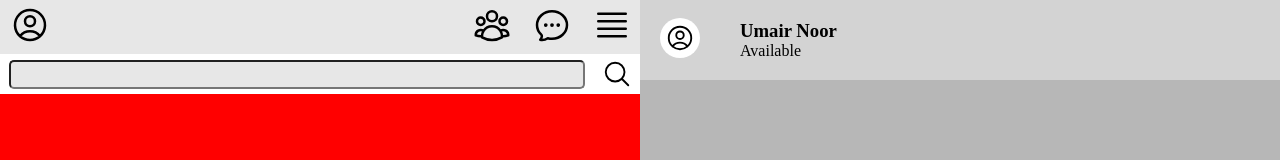
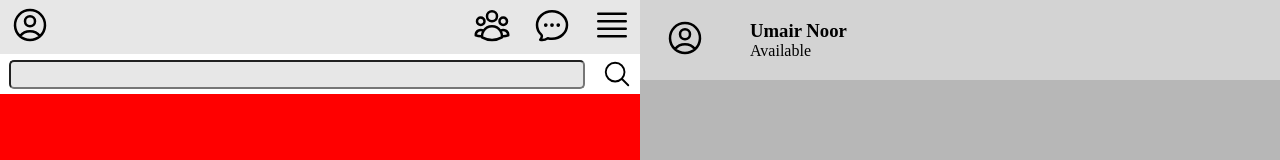
Before and after one commit to Saqib-002/whatsapp_web_landing_page, a plain HTML site: page index.html in a window 1280 px wide. Shown: the top 160 px of the page. Drawn offline with Linux system fonts and the light colour scheme.

Commit message:
Modified profile pic icon

```diff
--- a/style.css
+++ b/style.css
@@ -65,10 +65,9 @@ svg{
     height: 10%;
 }
 #pofile-pic-chat svg{
-    border-radius: 50%;
-    background-color: white;
-    padding: 5px;
+    width: 50px;
     margin: 0px 20px;
+
 }
 .profile-detail{
     width:80%;
```
